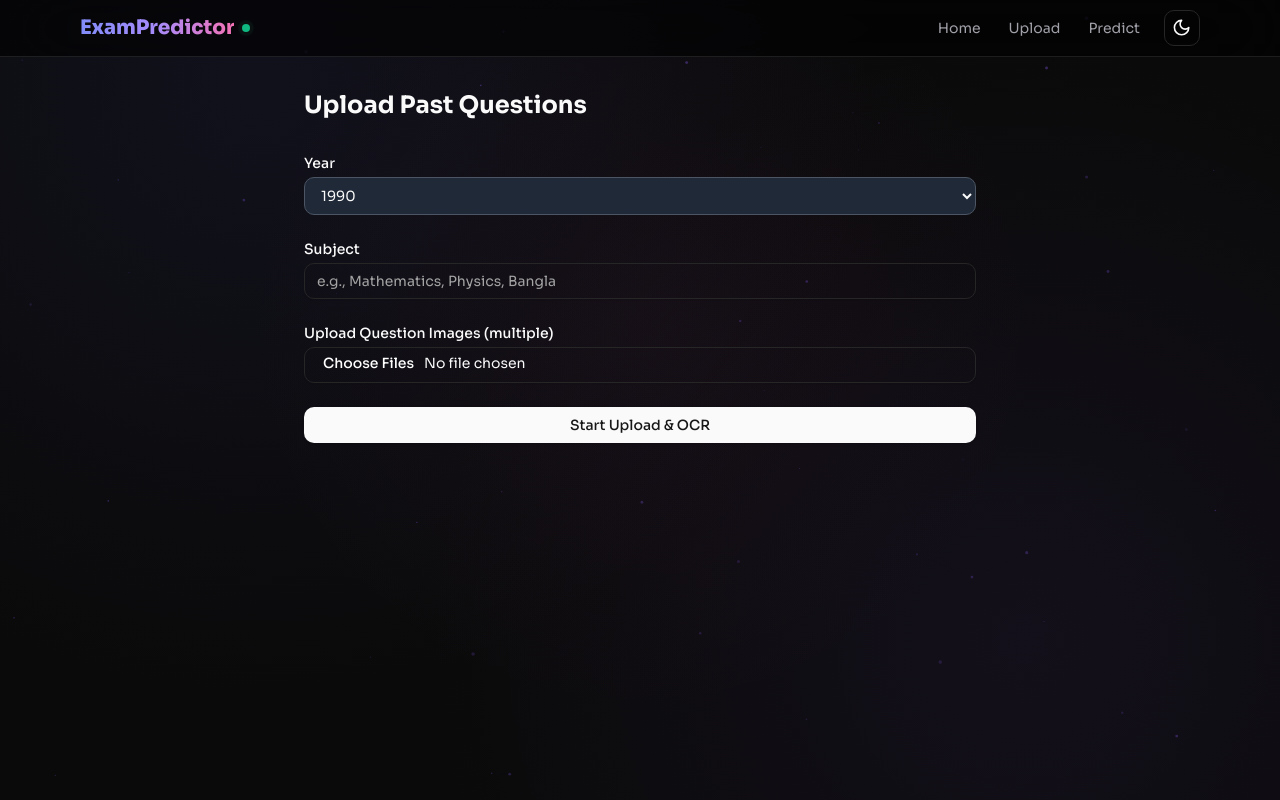
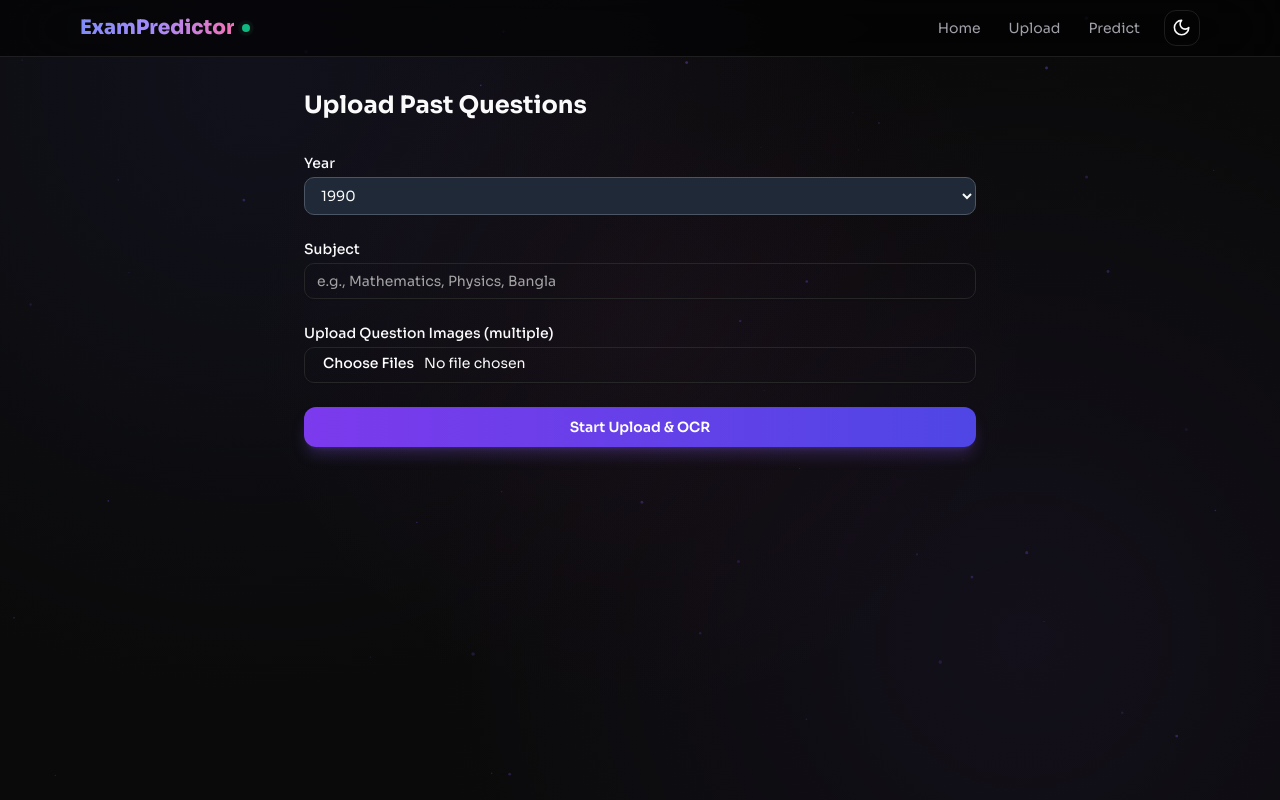
Before and after one commit to Rahat0764/QuestionPredictor, a Next.js app: page /upload/questions in a window 1280 px wide. Built offline with nearby package versions, Linux system fonts and the light colour scheme; no server answers.

Commit message:
Update button.tsx

```diff
--- a/components/ui/button.tsx
+++ b/components/ui/button.tsx
@@ -4,22 +4,22 @@ import { cva, type VariantProps } from "class-variance-authority"
 import { cn } from "@/lib/utils"
 
 const buttonVariants = cva(
-  "inline-flex items-center justify-center whitespace-nowrap rounded-md text-sm font-medium transition-colors focus-visible:outline-none focus-visible:ring-1 focus-visible:ring-ring disabled:pointer-events-none disabled:opacity-50",
+  "inline-flex items-center justify-center gap-2 rounded-xl text-sm font-semibold transition-all duration-200 focus-visible:outline-none focus-visible:ring-2 focus-visible:ring-violet-500/50 disabled:pointer-events-none disabled:opacity-50",
   {
     variants: {
       variant: {
-        default: "bg-primary text-primary-foreground shadow hover:bg-primary/90",
+        default: "bg-gradient-to-r from-violet-600 to-indigo-600 text-white shadow-lg shadow-violet-500/25 hover:opacity-90 hover:scale-[1.02]",
         destructive: "bg-destructive text-destructive-foreground shadow-sm hover:bg-destructive/90",
-        outline: "border border-input bg-transparent shadow-sm hover:bg-accent hover:text-accent-foreground",
+        outline: "border border-white/10 bg-transparent hover:bg-white/5 hover:text-white",
         secondary: "bg-secondary text-secondary-foreground shadow-sm hover:bg-secondary/80",
-        ghost: "hover:bg-accent hover:text-accent-foreground",
+        ghost: "hover:bg-white/5 hover:text-white",
         link: "text-primary underline-offset-4 hover:underline",
       },
       size: {
-        default: "h-9 px-4 py-2",
-        sm: "h-8 rounded-md px-3 text-xs",
-        lg: "h-10 rounded-md px-8",
-        icon: "h-9 w-9",
+        default: "h-10 px-5 py-2",
+        sm: "h-8 rounded-lg px-3 text-xs",
+        lg: "h-12 rounded-xl px-8 text-base",
+        icon: "h-9 w-9 rounded-lg",
       },
     },
     defaultVariants: {
```
